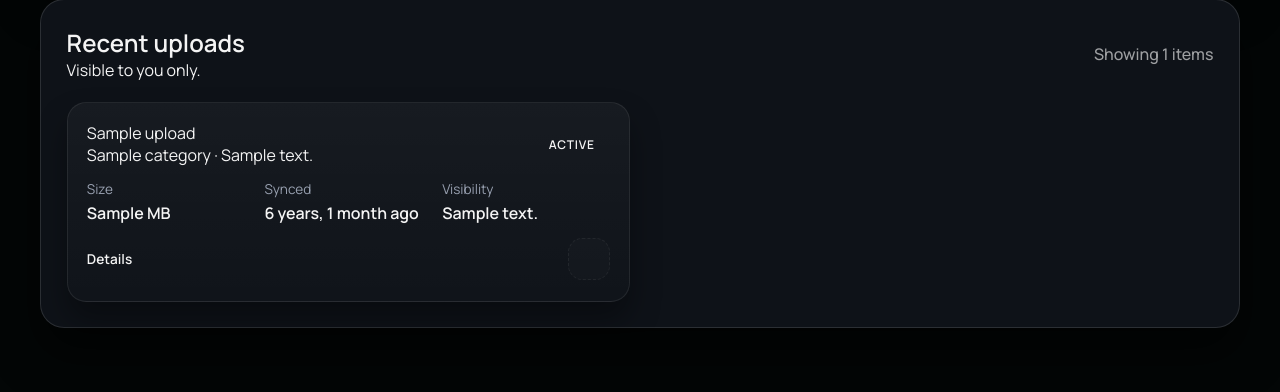
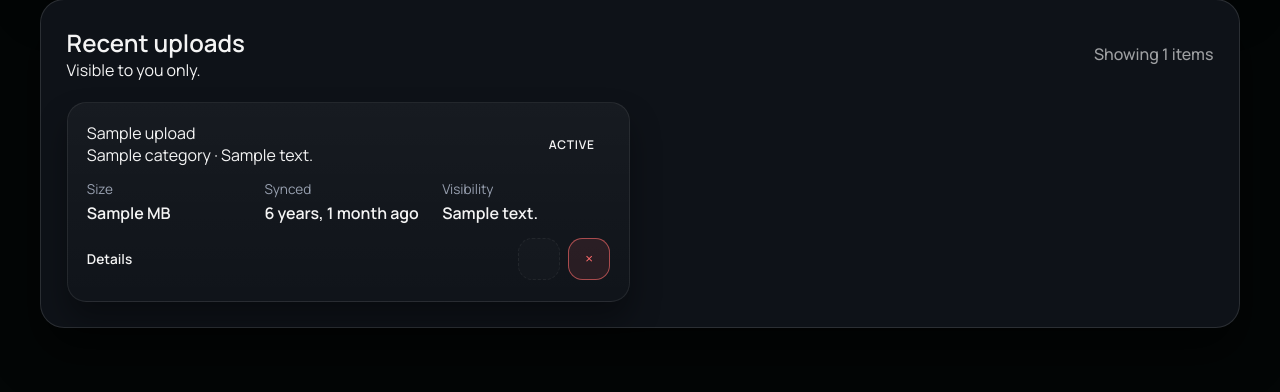
Before and after one commit to sarthakshah65/Personla_cloud, a Django app: template templates/dashboard.html in a window 1280 px wide. Shown: the part 1216-1608 px from the top of the page. Run offline with Django 5.2, Linux system fonts and the light colour scheme; tables that the repository leaves empty hold one stand-in row (values such as "Sample post"); the template is opened without the code that fills it: values that come from a table or form of the project are taken from there, most other values are stand-ins (such as "Sample title", 1, 10 or a date in 2020).

Commit message:
Protect media access and add delete control

```diff
--- a/config/urls.py
+++ b/config/urls.py
@@ -1,8 +1,9 @@
 
 from django.conf import settings
-from django.conf.urls.static import static
 from django.contrib import admin
 from django.urls import path, include
+
+from main import views as main_views
 
 urlpatterns = [
     path("admin/", admin.site.urls),
@@ -10,4 +11,6 @@ urlpatterns = [
 ]
 
 if settings.DEBUG:
-    urlpatterns += static(settings.MEDIA_URL, document_root=settings.MEDIA_ROOT)
+    urlpatterns += [
+        path("media/<path:path>", main_views.protected_media, name="protected_media")
+    ]
--- a/main/urls.py
+++ b/main/urls.py
@@ -7,5 +7,6 @@ urlpatterns=[
     path('auth/', views.auth_page, name='auth_page'),
     path('dashboard',views.dashboard,name='dashboard'),
     path('download/<int:upload_id>/', views.download_upload, name='download_upload'),
+    path('delete/<int:upload_id>/', views.delete_upload, name='delete_upload'),
     path('logout/', views.logout_view, name='logout'),
 ]
--- a/static/dashboard.css
+++ b/static/dashboard.css
@@ -512,6 +512,16 @@ textarea {
   gap: 0.5rem;
 }
 
+.upload-card-actions {
+  display: flex;
+  align-items: center;
+  gap: 0.5rem;
+}
+
+.upload-delete-form {
+  margin: 0;
+}
+
 .upload-link-stack {
   display: flex;
   flex-direction: column;
@@ -540,6 +550,17 @@ textarea {
 .btn-icon:hover {
   background: rgba(255, 255, 255, 0.14);
   border-color: rgba(255, 255, 255, 0.4);
+}
+
+.btn-icon.delete {
+  border-color: rgba(255, 107, 107, 0.6);
+  color: #ff6b6b;
+  background: rgba(255, 107, 107, 0.1);
+}
+
+.btn-icon.delete:hover {
+  background: rgba(255, 107, 107, 0.18);
+  border-color: rgba(255, 107, 107, 0.9);
 }
 
 .btn-icon.placeholder {
--- a/templates/dashboard.html
+++ b/templates/dashboard.html
@@ -197,6 +197,7 @@
                     Details
                   </a>
                 </div>
+                <div class="upload-card-actions">
                   {% if upload.file %}
                     <a class="btn-icon" href="{% url 'download_upload' upload.pk %}" aria-label="Download {{ upload.title }}">
                       <img src="{% static 'download-logo.svg' %}" alt="" width="20" height="20" />
@@ -204,6 +205,21 @@
                   {% else %}
                     <div class="btn-icon placeholder" aria-hidden="true"></div>
                   {% endif %}
+                  <form
+                    action="{% url 'delete_upload' upload.pk %}"
+                    method="post"
+                    class="upload-delete-form"
+                  >
+                    {% csrf_token %}
+                    <button
+                      type="submit"
+                      class="btn-icon delete"
+                      aria-label="Delete {{ upload.title }}"
+                    >
+                      ×
+                    </button>
+                  </form>
+                </div>
               </footer>
             </article>
           {% endfor %}
```
Also changed, not shown: main/views.py (+41 -0 lines). Lines whose indentation alone changed are shown as unchanged.
